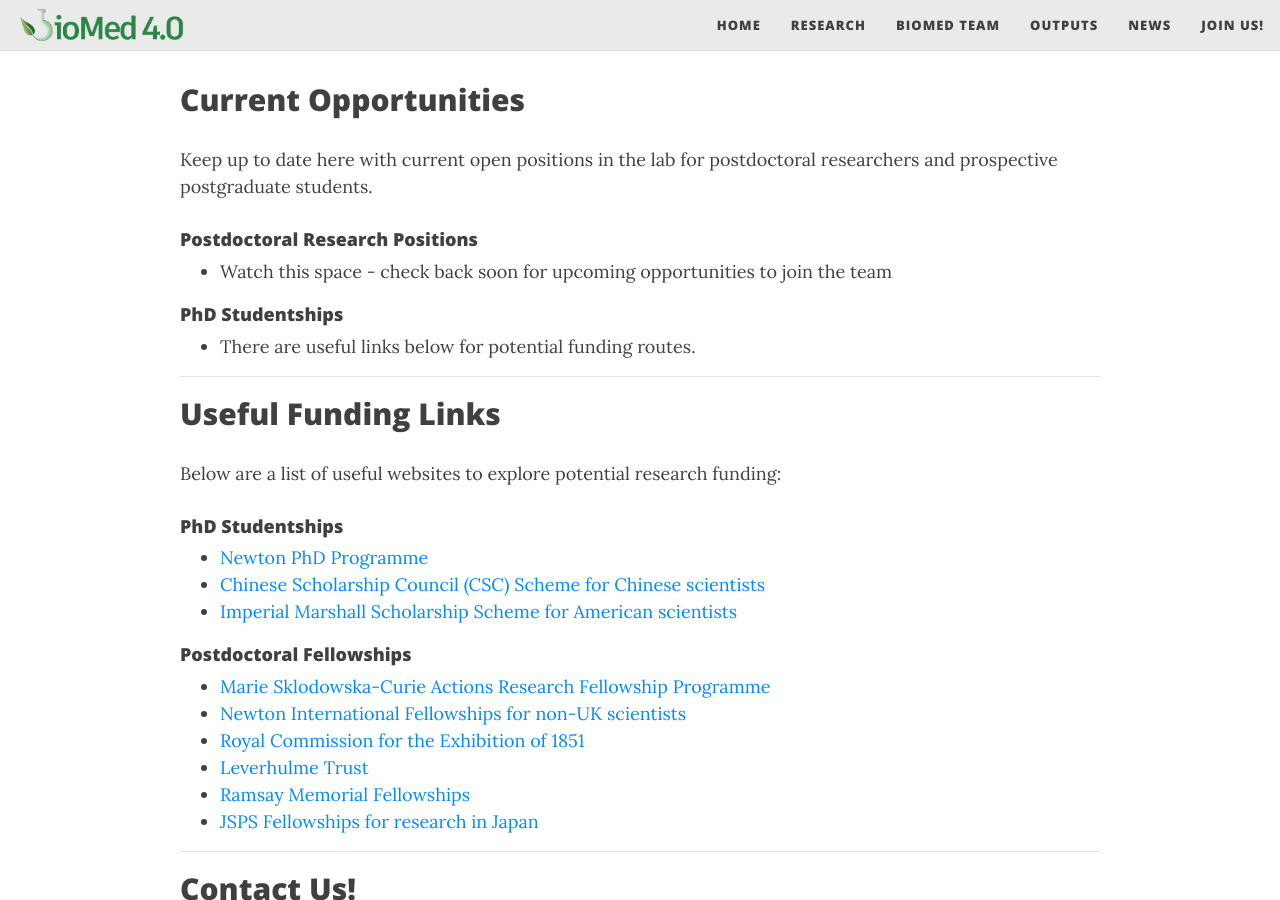
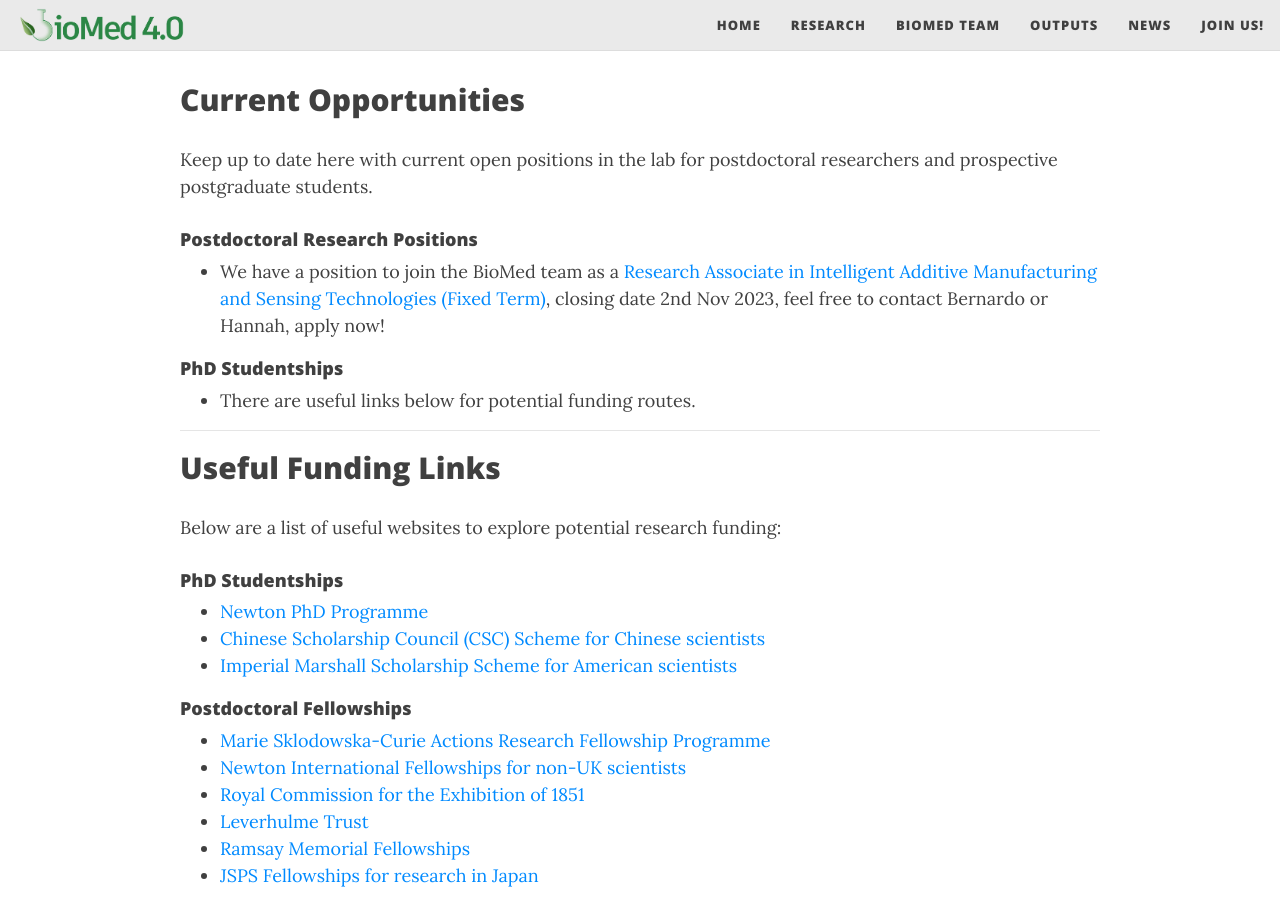
Before and after one commit to materialsforhealthlab/biomed4point0, a Jekyll site: the page built from opportunities.md, in a window 1280 px wide and 900 px high, scrolled down 459 px. Built offline with Jekyll 4.4.1, drawn with Linux system fonts in a browser that asks for light colours; nearby versions of some CDN libraries.

Commit message:
update to opportunities page - job advert

```diff
--- a/opportunities.md
+++ b/opportunities.md
@@ -13,7 +13,7 @@ Keep up to date here with current open positions in the lab for postdoctoral res
 
 #### Postdoctoral Research Positions
 
-* Watch this space - check back soon for upcoming opportunities to join the team
+* We have a position to join the BioMed team as a [Research Associate in Intelligent Additive Manufacturing and Sensing Technologies (Fixed Term)](https://www.bath.ac.uk/jobs/Vacancy.aspx?ref=FM11107), closing date 2nd Nov 2023, feel free to contact Bernardo or Hannah, apply now!
 
 #### PhD Studentships
 
```
